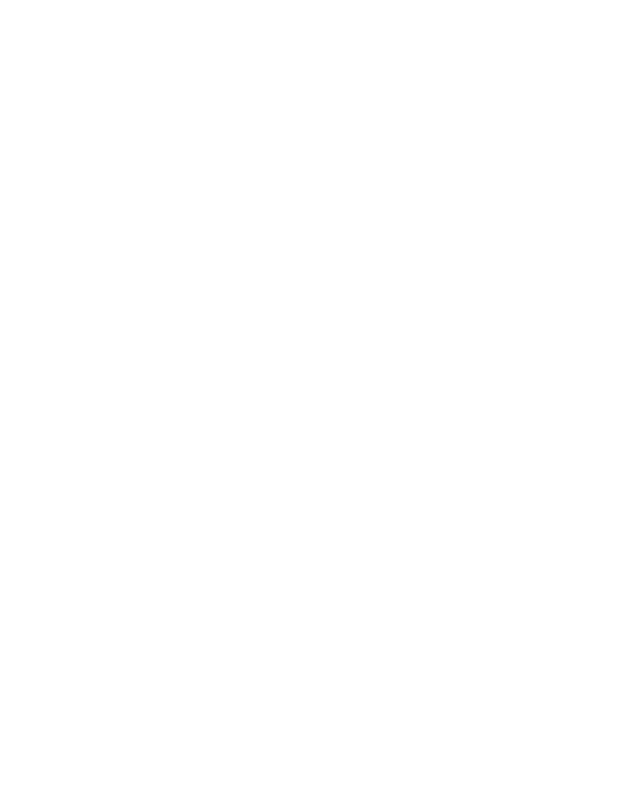
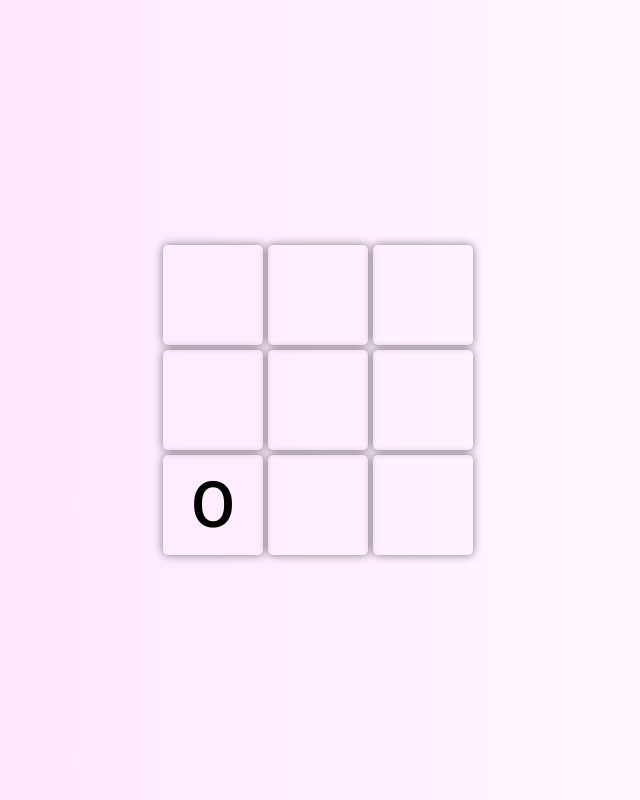
Before and after one commit to KDonawa/tic-tac-toe, a plain HTML site: page index.html in a window 1280 px wide. Shown: the whole page, without its empty margins (322-962 px from the left). Drawn offline with Linux system fonts and the light colour scheme.

Commit message:
Basic version

```diff
--- a/index.html
+++ b/index.html
@@ -8,5 +8,17 @@
         <script src="main.js" defer></script>
         <title>Tic Tac Toe</title>
     </head>
-    <body></body>
+    <body>
+        <div class="gameBoard">
+            <div class="gameBoard-square" data-id="0"></div>
+            <div class="gameBoard-square" data-id="1"></div>
+            <div class="gameBoard-square" data-id="2"></div>
+            <div class="gameBoard-square" data-id="3"></div>
+            <div class="gameBoard-square" data-id="4"></div>
+            <div class="gameBoard-square" data-id="5"></div>
+            <div class="gameBoard-square" data-id="6"></div>
+            <div class="gameBoard-square" data-id="7"></div>
+            <div class="gameBoard-square" data-id="8"></div>
+        </div>
+    </body>
 </html>
--- a/main.js
+++ b/main.js
@@ -1 +1,150 @@
-console.log("hello");
+const Player = (name, symbol) => {
+    const getName = () => name;
+    const getSymbol = () => symbol;
+
+    return { getName, getSymbol };
+};
+
+const AIPlayer = (name, symbol) => {
+    function takeTurn(gameBoard) {
+        const remainingSquares = gameBoard.getRemainingSquares();
+        const location = remainingSquares[Math.floor(Math.random() * remainingSquares.length)];
+        gameBoard.draw(location, symbol);
+    }
+    return Object.assign({}, Player(name, symbol), { takeTurn });
+};
+
+const HumanPlayer = (name, symbol) => {
+    function takeTurn(gameBoard) {
+        gameBoard.awaitPlayerInput(this);
+    }
+    return Object.assign({}, Player(name, symbol), { takeTurn });
+};
+
+const GameBoard = ({ turnCompleted }) => {
+    let board;
+    let currentPlayer;
+
+    const squares = [...document.querySelectorAll(".gameBoard-square")];
+    squares.forEach((square) => {
+        square.addEventListener("click", onClick);
+    });
+
+    function init() {
+        board = [
+            ["", "", ""],
+            ["", "", ""],
+            ["", "", ""],
+        ];
+        currentPlayer = null;
+        display();
+    }
+
+    function awaitPlayerInput(player) {
+        currentPlayer = player;
+        getRemainingSquares().forEach((square) => {
+            square.addEventListener("click", onClick);
+        });
+    }
+    function rejectPlayerInput() {
+        currentPlayer = null;
+        getRemainingSquares().forEach((square) => {
+            square.removeEventListener("click", onClick);
+        });
+    }
+
+    function display() {
+        squares.forEach((square, index) => {
+            square.textContent = board[parseInt(index / 3)][index % 3];
+        });
+    }
+
+    function onClick() {
+        if (currentPlayer === null) return;
+
+        draw(this, currentPlayer.getSymbol());
+    }
+
+    function getRemainingSquares() {
+        return squares.filter((square) => square.textContent === "");
+    }
+
+    function draw(location, value) {
+        rejectPlayerInput();
+
+        const index = parseInt(location.dataset.id);
+        board[parseInt(index / 3)][index % 3] = value;
+
+        display();
+        turnCompleted();
+    }
+
+    function hasWinner() {
+        for (let i = 0; i < 3; i++) {
+            // check for win along rows
+            if (board[i][0] == board[i][1] && board[i][1] == board[i][2] && board[i][2] != "") {
+                return true;
+            }
+            // check for win along columns
+            if (board[0][i] == board[1][i] && board[1][i] == board[2][i] && board[2][i] != "") {
+                return true;
+            }
+        }
+
+        // check for win along diagonals
+        if (board[0][0] == board[1][1] && board[1][1] == board[2][2] && board[2][2] != "") {
+            return true;
+        }
+        if (board[0][2] == board[1][1] && board[1][1] == board[2][0] && board[2][0] != "") {
+            return true;
+        }
+
+        return false;
+    }
+
+    init();
+
+    return { init, awaitPlayerInput, draw, getRemainingSquares, hasWinner };
+};
+
+const game = (() => {
+    let gameBoard;
+    let currentPlayerIndex;
+    let players;
+
+    function getCurrentPlayer() {
+        return players[currentPlayerIndex % 2];
+    }
+
+    function turnCompleted() {
+        if (isGameOver()) return;
+
+        currentPlayerIndex++;
+        getCurrentPlayer().takeTurn(gameBoard);
+    }
+
+    function isGameOver() {
+        if (gameBoard.hasWinner()) {
+            console.log(`${getCurrentPlayer().getSymbol()} has won!`);
+            return true;
+        }
+        if (gameBoard.getRemainingSquares().length === 0) {
+            console.log("It's a tie!");
+            return true;
+        }
+
+        return false;
+    }
+
+    function init(player1, player2) {
+        gameBoard = GameBoard({ turnCompleted });
+        players = [player1, player2];
+        currentPlayerIndex = Math.floor(Math.random() * 2);
+
+        getCurrentPlayer().takeTurn(gameBoard);
+    }
+
+    return { init };
+})();
+
+game.init(HumanPlayer("Player 1", "X"), AIPlayer("Player 2", "O"));
--- a/style.css
+++ b/style.css
@@ -0,0 +1,41 @@
+@import url("https://fonts.googleapis.com/css2?family=Roboto:wght@300;400;500;700;900&display=swap");
+
+* {
+    margin: 0;
+    padding: 0;
+    box-sizing: border-box;
+
+    --cell-size: 100px;
+}
+
+body {
+    font-family: "Roboto", sans-serif;
+    height: 100vh;
+    width: 100%;
+    background: linear-gradient(270deg, rgb(255, 255, 255), rgb(255, 223, 255));
+    display: flex;
+    justify-content: center;
+    align-items: center;
+}
+
+.gameBoard {
+    display: grid;
+    grid-template: repeat(3, var(--cell-size)) / repeat(3, var(--cell-size));
+    gap: 5px;
+}
+.gameBoard-square {
+    user-select: none;
+    box-shadow: 0 0 10px rgba(0, 0, 0, 0.5);
+    border-radius: 5px;
+    display: flex;
+    align-items: center;
+    justify-content: center;
+    font-size: 4rem;
+    font-weight: 500;
+}
+.gameBoard-square:hover {
+    background: rgba(0, 0, 0, 0.159);
+}
+.gameBoard-square:active {
+    transform: translateY(-3px);
+}
```
